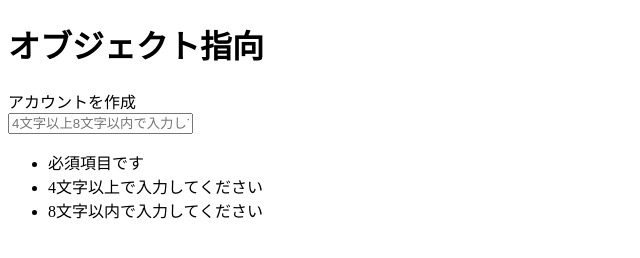
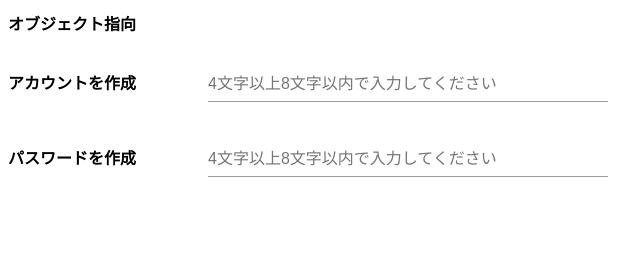
Before and after one commit to txslgr/btjs, a plain HTML site: page chp01-05/01/index.html in a window 1280 px wide. Shown: the whole page, without its empty margins (0-640 px from the left). Drawn offline with Linux system fonts and the light colour scheme.

Commit message:
CSS追加、リネーム

```diff
--- a/chp01-04/05/index.html
+++ b/chp01-05/01/index.html
@@ -2,6 +2,7 @@
 <html>
 <head>
 	<title>Chapter01-05</title>
+	<link rel="stylesheet" href="styles/index.css">
 </head>
 <body>
 
@@ -21,6 +22,19 @@
 				</ul>
 			</div>
 		</div>
+		<div class="row">
+			<div class="col">
+				<label for="">パスワードを作成</label>
+			</div>
+			<div class="col">
+				<input type="text" placeholder="4文字以上8文字以内で入力してください" data-minlength="4" data-maxlength="8" required>
+				<ul>
+					<li data-error="required">必須項目です</li>
+					<li data-error="minlength">4文字以上で入力してください</li>
+					<li data-error="maxlength">8文字以内で入力してください</li>
+				</ul>
+			</div>
+		</div>
 	</div>
 
 </body>
--- /dev/null
+++ b/chp01-05/01/styles/index.css
@@ -0,0 +1,53 @@
+ul {
+	margin: 0;
+	padding: 0;
+	list-style: none;
+}
+#container {
+	padding: 40px;
+}
+h1 {
+	font-size: 16px;
+	font-weight: bold;
+}
+.row {
+	margin-top: 2em;
+	display: table;
+	width: 100%;
+}
+.row .col {
+	display: table-cell;
+}
+.row .col:first-child {
+	width: 200px;
+}
+.row .col label {
+	font-weight: bold;
+}
+.row .col input {
+	font-size: 100%;
+	outline: none;
+	border: none;
+	border-bottom: 1px solid #9e9e9e;
+	padding: 0.5em 0;
+	min-width: 400px;
+}
+.row .col input.error {
+	border-color: #e51c23;
+}
+.row .col ul {
+	margin-top: 0.5em;
+}
+.row .col li {
+	display: none;
+	color: #e51c23;
+	background: url("../image/error.png") no-repeat left center;
+	-webkit-background-size: 12px 12px;
+	-moz-background-size: 12px 12px;
+	background-size: 12px 12px;
+	padding-left: 20px;
+	margin-top: 0.5em;
+}
+.row .col li:first-child {
+	margin-top: 0;
+}
```
Also changed, not shown: 1 other file.
